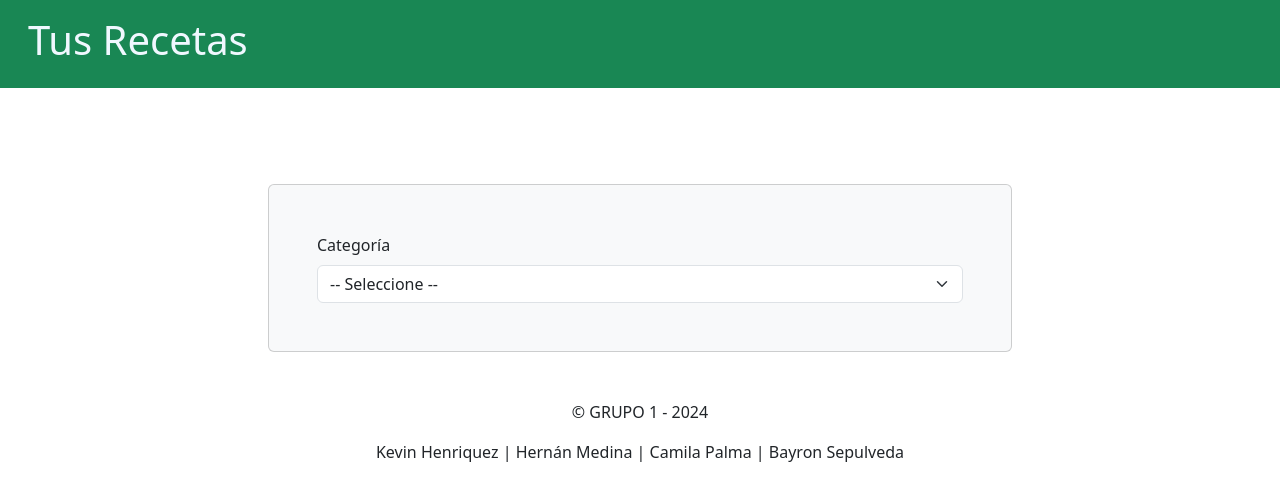
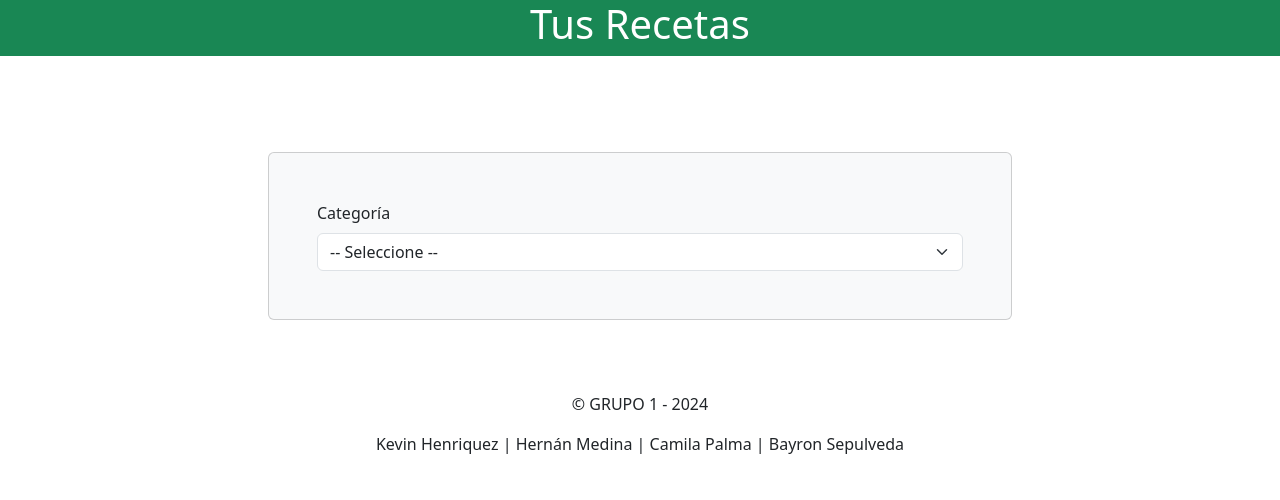
Before and after one commit to CamiPalmaS/M4_grupal_5, a plain HTML site: page index.html in a window 1280 px wide. Drawn offline with nearby package versions, Linux system fonts and the light colour scheme; no server answers.

Commit message:
Se centra título, se espacia footer

```diff
--- a/assets/css/styles.css
+++ b/assets/css/styles.css
@@ -14,3 +14,9 @@ footer{
 #titulo {
     color: aliceblue;
 }
+
+h1{
+
+color: white;
+
+}
--- a/index.html
+++ b/index.html
@@ -1,5 +1,6 @@
 <!DOCTYPE html>
 <html lang="es">
+
 <head>
     <meta charset="UTF-8">
     <meta http-equiv="X-UA-Compatible" content="IE=edge">
@@ -8,15 +9,14 @@
     <!--Bootstrap-->
     <link href="https://cdn.jsdelivr.net/npm/bootstrap@5.3.3/dist/css/bootstrap.min.css" rel="stylesheet"
         integrity="sha384-QWTKZyjpPEjISv5WaRU9OFeRpok6YctnYmDr5pNlyT2bRjXh0JMhjY6hW+ALEwIH" crossorigin="anonymous">
-        <link rel="stylesheet" href="assets/css/styles.css">
+    <link rel="stylesheet" href="assets/css/styles.css">
 </head>
+
 <body>
 
-    <nav class="navbar bg-success p-3">
-        <div class="container-fluid">
-            <h1 id="titulo">Tus Recetas</h1>
-        </div>
-    </nav>
+    <div class="container-fluid bg-success text-center">
+        <h1>Tus Recetas</h1>
+    </div>
 
     <main class="mt-5 container-lg">
         <div class="d-md-flex justify-content-md-center mt-5 ">
@@ -31,6 +31,7 @@
         </div>
         <div id="resultado" class="mt-5 row"></div>
     </main>
+    <br>
     <footer class="container-fluid text-center">
         <p>&copy; GRUPO 1 - 2024 </p>
         <p>Kevin Henriquez | Hernán Medina | Camila Palma | Bayron Sepulveda</p>
@@ -46,4 +47,5 @@
         integrity="sha384-YvpcrYf0tY3lHB60NNkmXc5s9fDVZLESaAA55NDzOxhy9GkcIdslK1eN7N6jIeHz"
         crossorigin="anonymous"></script>
 </body>
+
 </html>
```
